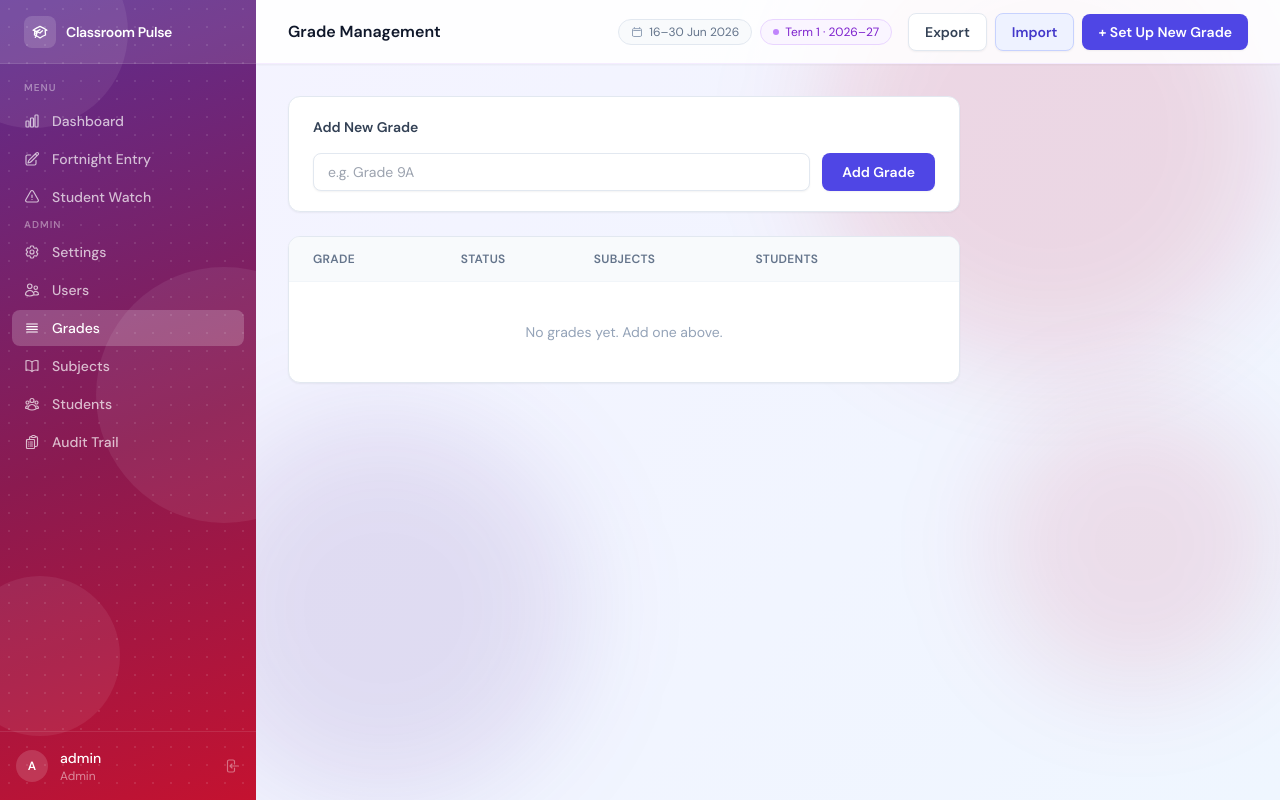
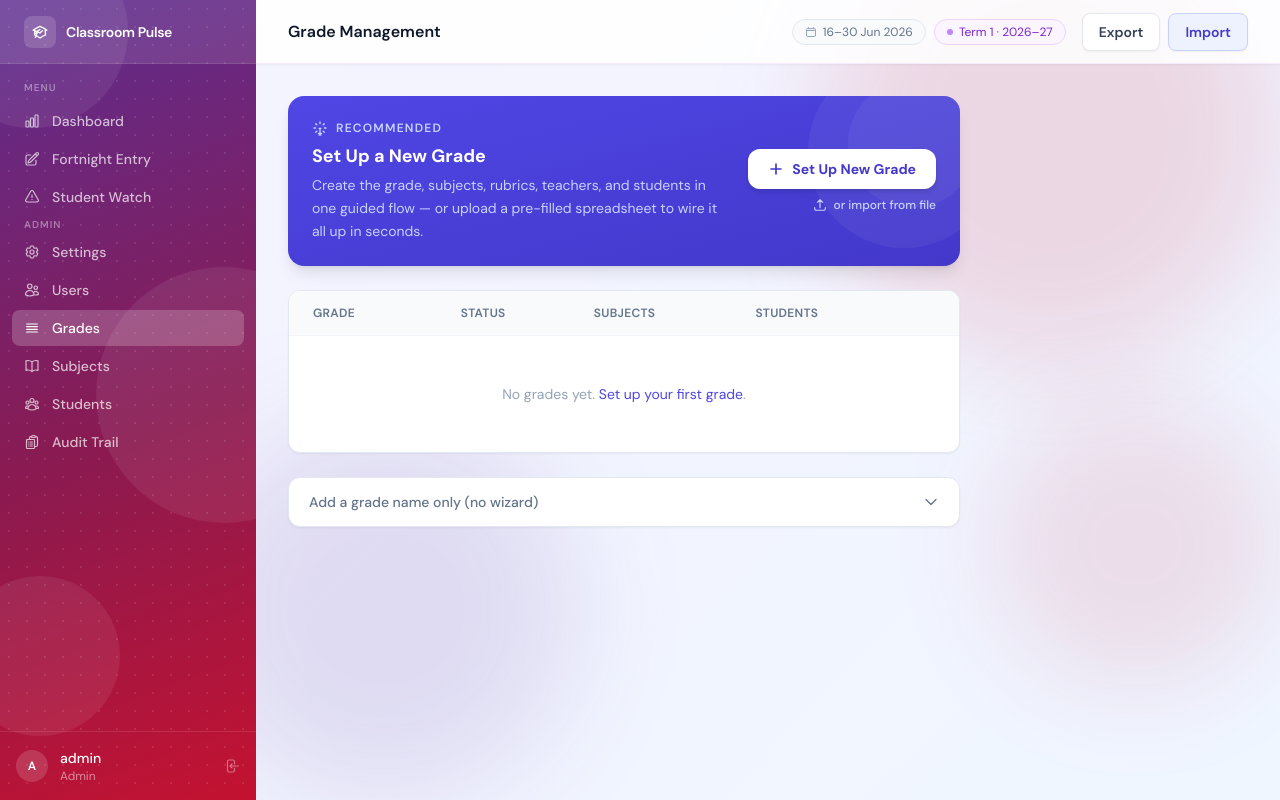
Before and after one commit to sgchandy404/tsja_classroom_pulse, a Flask app: page /admin/grades in a window 1280 px wide. Run offline with Flask 3, Linux system fonts and the light colour scheme; a user stored in the database is signed in; some libraries are stand-ins or nearby versions.

Commit message:
style: promote Set Up New Grade to featured hero card on Grades page
Replaces the plain header button with a prominent indigo gradient card
in the page body — primary CTA is the wizard, secondary link is the
composite file import. Quick-add form demoted to a collapsed <details>
section to keep it available but out of the way.

Co-Authored-By: Claude Sonnet 4.6 <noreply@anthropic.com>

```diff
--- a/src/templates/admin/grades.html
+++ b/src/templates/admin/grades.html
@@ -14,10 +14,6 @@
        class="rounded-lg border border-indigo-200 bg-indigo-50 px-4 py-2 text-sm font-semibold text-indigo-700 shadow-sm hover:bg-indigo-100 transition-colors">
       Import
     </a>
-    <a href="{{ url_for('admin.setup_grade_wizard') }}"
-       class="rounded-lg bg-indigo-600 px-4 py-2 text-sm font-semibold text-white shadow-sm hover:bg-indigo-500 transition-colors">
-      + Set Up New Grade
-    </a>
     {% endif %}
   </div>
 {% endblock %}
@@ -25,21 +21,51 @@
 {% block content %}
 <div class="space-y-6 max-w-2xl">
 
-  {# Add new grade #}
-  <div class="rounded-xl border border-slate-200 bg-white px-6 py-5 shadow-sm">
-    <h2 class="text-sm font-semibold text-slate-700 mb-4">Add New Grade</h2>
-    <form method="POST" action="{{ url_for('admin.new_grade') }}" class="flex gap-3">
-      <input type="text" name="name" placeholder="e.g. Grade 9A" required
-             class="flex-1 rounded-lg border border-slate-200 bg-white px-3.5 py-2 text-sm text-slate-800 shadow-sm
-                    focus:border-indigo-400 focus:outline-none focus:ring-1 focus:ring-indigo-400" />
-      <button type="submit"
-              class="rounded-lg bg-indigo-600 px-5 py-2 text-sm font-semibold text-white shadow-sm hover:bg-indigo-500 transition-colors">
-        Add Grade
-      </button>
-    </form>
+  {% if perms.is_admin %}
+  {# ── Featured: Set Up New Grade ── #}
+  <div class="relative overflow-hidden rounded-2xl bg-gradient-to-br from-indigo-600 to-indigo-700 shadow-lg px-6 py-6">
+    {# Decorative rings #}
+    <div class="pointer-events-none absolute -right-10 -top-10 h-48 w-48 rounded-full bg-white/5"></div>
+    <div class="pointer-events-none absolute -right-4 -top-4 h-32 w-32 rounded-full bg-white/5"></div>
+
+    <div class="relative flex flex-col sm:flex-row sm:items-center gap-5">
+      <div class="flex-1">
+        <div class="flex items-center gap-2 mb-1.5">
+          <svg class="h-4 w-4 text-indigo-200" fill="none" viewBox="0 0 24 24" stroke-width="2" stroke="currentColor">
+            <path stroke-linecap="round" stroke-linejoin="round"
+                  d="M12 18v-5.25m0 0a6.01 6.01 0 001.5-.189m-1.5.189a6.01 6.01 0 01-1.5-.189m3.75 7.478a12.06 12.06 0 01-4.5 0m3.75 2.355a7.5 7.5 0 01-3 0M12 3v2.25m6.364.386l-1.591 1.591M21 12h-2.25m-.386 6.364l-1.591-1.591M12 18.75V21m-4.773-4.227l-1.591 1.591M5.25 12H3m4.227-4.773L5.636 5.636"/>
+          </svg>
+          <span class="text-xs font-semibold uppercase tracking-widest text-indigo-200">Recommended</span>
         </div>
+        <p class="text-lg font-bold text-white">Set Up a New Grade</p>
+        <p class="mt-1 text-sm text-indigo-200 leading-relaxed">
+          Create the grade, subjects, rubrics, teachers, and students in one guided flow —
+          or upload a pre-filled spreadsheet to wire it all up in seconds.
+        </p>
+      </div>
+      <div class="flex flex-col gap-2 sm:items-end shrink-0">
+        <a href="{{ url_for('admin.setup_grade_wizard') }}"
+           class="inline-flex items-center gap-2 rounded-xl bg-white px-5 py-2.5 text-sm font-bold text-indigo-700
+                  shadow-md hover:bg-indigo-50 active:scale-[0.98] transition-all">
+          <svg class="h-4 w-4" fill="none" viewBox="0 0 24 24" stroke-width="2.5" stroke="currentColor">
+            <path stroke-linecap="round" stroke-linejoin="round" d="M12 4.5v15m7.5-7.5h-15"/>
+          </svg>
+          Set Up New Grade
+        </a>
+        <a href="{{ url_for('admin.composite_import_grade') }}"
+           class="inline-flex items-center gap-1.5 text-xs font-medium text-indigo-200 hover:text-white transition-colors">
+          <svg class="h-3.5 w-3.5" fill="none" viewBox="0 0 24 24" stroke-width="2" stroke="currentColor">
+            <path stroke-linecap="round" stroke-linejoin="round"
+                  d="M3 16.5v2.25A2.25 2.25 0 005.25 21h13.5A2.25 2.25 0 0021 18.75V16.5m-13.5-9L12 3m0 0l4.5 4.5M12 3v13.5"/>
+          </svg>
+          or import from file
+        </a>
+      </div>
+    </div>
+  </div>
+  {% endif %}
 
-  {# Grade list #}
+  {# ── Grade list ── #}
   <div class="rounded-xl border border-slate-200 bg-white shadow-sm overflow-hidden">
     <table class="min-w-full text-sm">
       <thead>
@@ -64,16 +90,13 @@
               <span class="text-xs text-slate-400">Inactive</span>
             {% endif %}
           </td>
-          <td class="px-4 py-4 text-slate-500 text-xs">
-            {{ grade_subject_counts[g.name] }} subject(s)
-          </td>
-          <td class="px-4 py-4 text-slate-500 text-xs">
-            {{ grade_student_counts[g.name] }} student(s)
-          </td>
+          <td class="px-4 py-4 text-slate-500 text-xs">{{ grade_subject_counts[g.name] }} subject(s)</td>
+          <td class="px-4 py-4 text-slate-500 text-xs">{{ grade_student_counts[g.name] }} student(s)</td>
           <td class="px-4 py-4 text-right">
             <div class="flex items-center justify-end gap-3">
               <a href="{{ url_for('admin.subjects', grade=g.name) }}"
                  class="text-xs font-medium text-slate-500 hover:text-slate-700">Subjects</a>
+              {% if perms.is_admin %}
                 {% if g.is_active %}
                   <a href="{{ url_for('admin.deactivate_grade', grade_id=g.id) }}"
                      class="text-xs font-medium text-red-500 hover:text-red-700">Deactivate</a>
@@ -82,17 +105,48 @@
                     <button type="submit" class="text-xs font-medium text-indigo-600 hover:text-indigo-500">Reactivate</button>
                   </form>
                 {% endif %}
+              {% endif %}
             </div>
           </td>
         </tr>
         {% else %}
         <tr>
-          <td colspan="5" class="px-6 py-10 text-center text-sm text-slate-400">No grades yet. Add one above.</td>
+          <td colspan="5" class="px-6 py-12 text-center text-sm text-slate-400">
+            No grades yet.
+            {% if perms.is_admin %}
+              <a href="{{ url_for('admin.setup_grade_wizard') }}" class="text-indigo-600 hover:underline">Set up your first grade</a>.
+            {% endif %}
+          </td>
         </tr>
         {% endfor %}
       </tbody>
     </table>
   </div>
 
+  {# ── Quick add (secondary) ── #}
+  {% if perms.is_admin %}
+  <details class="group rounded-xl border border-slate-200 bg-white shadow-sm">
+    <summary class="flex cursor-pointer items-center justify-between px-5 py-3.5 text-sm font-medium text-slate-500
+                    hover:text-slate-700 transition-colors list-none">
+      <span>Add a grade name only (no wizard)</span>
+      <svg class="h-4 w-4 transition-transform group-open:rotate-180" fill="none" viewBox="0 0 24 24" stroke-width="2" stroke="currentColor">
+        <path stroke-linecap="round" stroke-linejoin="round" d="m19.5 8.25-7.5 7.5-7.5-7.5"/>
+      </svg>
+    </summary>
+    <div class="border-t border-slate-100 px-5 py-4">
+      <form method="POST" action="{{ url_for('admin.new_grade') }}" class="flex gap-3">
+        <input type="text" name="name" placeholder="e.g. Grade 9A" required
+               class="flex-1 rounded-lg border border-slate-200 bg-white px-3.5 py-2 text-sm text-slate-800 shadow-sm
+                      focus:border-indigo-400 focus:outline-none focus:ring-1 focus:ring-indigo-400" />
+        <button type="submit"
+                class="rounded-lg bg-slate-700 px-5 py-2 text-sm font-semibold text-white shadow-sm hover:bg-slate-600 transition-colors">
+          Add Grade
+        </button>
+      </form>
+      <p class="mt-2 text-xs text-slate-400">Creates the grade with no subjects, rubrics, or students. You'll need to set those up separately.</p>
+    </div>
+  </details>
+  {% endif %}
+
 </div>
 {% endblock %}
```
Lines whose indentation alone changed are shown as unchanged.
